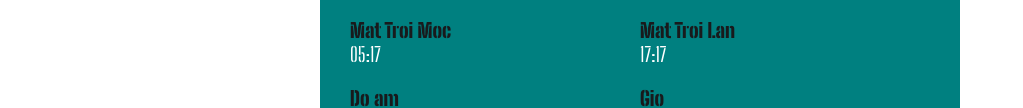
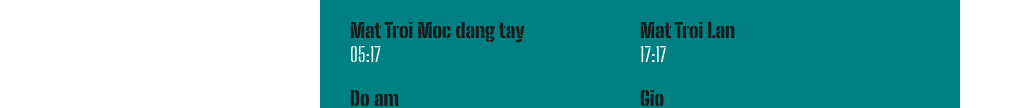
Before and after one commit to ITSupport95/WhetherApp, a plain HTML site: page index.html in a window 1280 px wide. Shown: the part 547-655 px from the top of the page, without its empty margins (0-1023 px from the left). Drawn offline with Linux system fonts and the light colour scheme.

Commit message:
change master branch

```diff
--- a/index.html
+++ b/index.html
@@ -33,7 +33,7 @@
         <div class="add-section">
             <div class="row">
                 <div class="item">
-                    <div class="label"> Mat Troi Moc</div>
+                    <div class="label"> Mat Troi Moc dang tay</div>
                     <div class="value sunrise"> 05:17</div>
                 </div>
                 <div class="item">
```
